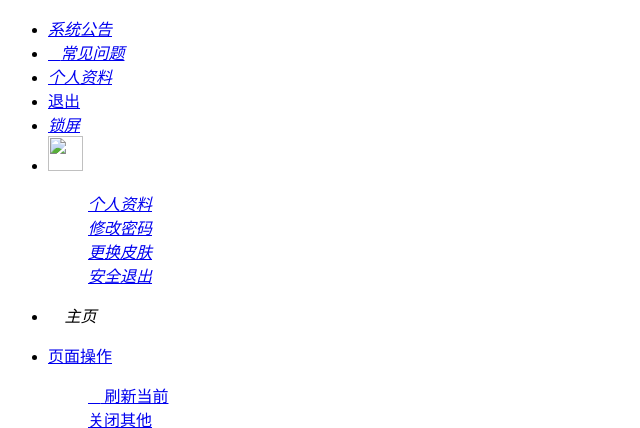
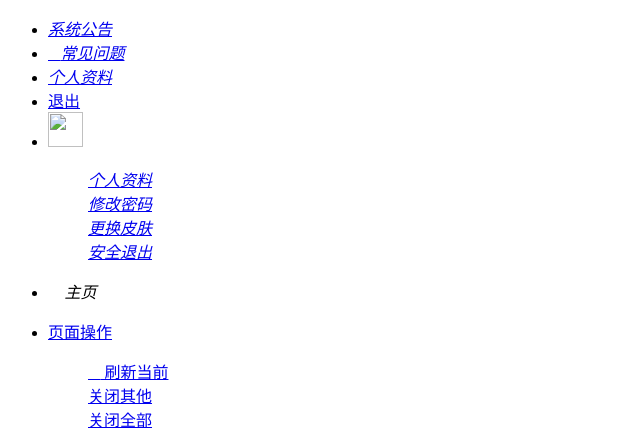
Before and after one commit to fengahan/Yat, a Yii app: template backend/views/site/index.php in a window 1280 px wide. Shown: the top 428 px of the page, without its empty margins (0-640 px from the left). Run offline with PHP 8.4 and a stand-in for Yii, Linux system fonts and the light colour scheme; the template is opened without the code that fills it, so the values that code supplies are empty; some libraries are stand-ins or nearby versions.

Commit message:
remove lock screen

```diff
--- a/backend/views/site/index.php
+++ b/backend/views/site/index.php
@@ -53,9 +53,6 @@ AppAsset::register($this);
                 </li>
                 <li class="layui-nav-item" mobile>
                     <a href="javascript:;" class="signOut"> <i class="iconfont icon-loginout"></i> 退出</a>
-                </li>
-                <li class="layui-nav-item lockcms" pc>
-                    <a href="javascript:;"><i class="iconfont icon-lock1"></i><cite>锁屏</cite></a>
                 </li>
                 <li class="layui-nav-item" pc>
                     <a href="javascript:;">
```
